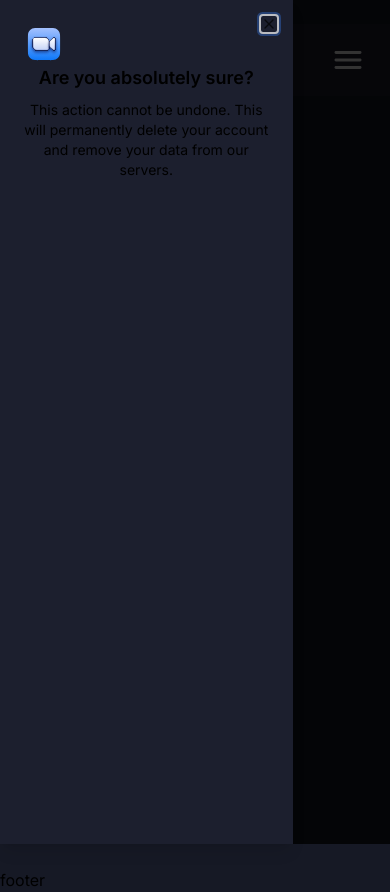
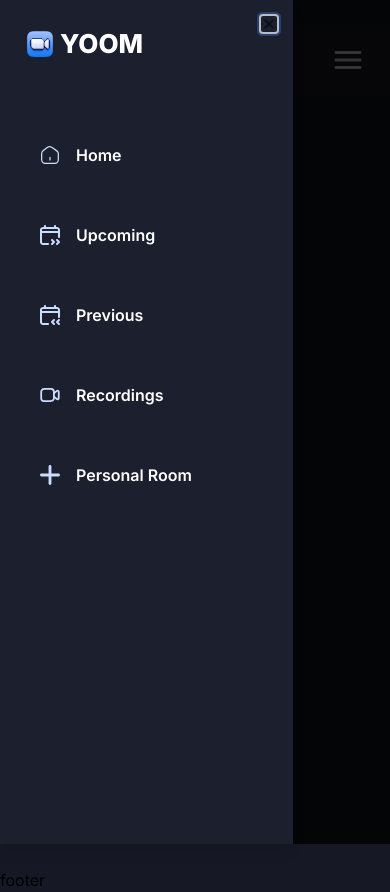
Before and after one commit to AdarshThakur398/Yoom, a Next.js app: page / in a window 390 px wide. Both pictures are taken after a click on the picture 348 px from the left and 60 px from the top of the page. Built offline with nearby package versions, Linux system fonts and the light colour scheme.

Commit message:
added mobnav and navbar

```diff
--- a/components/MobileNav.tsx
+++ b/components/MobileNav.tsx
@@ -1,44 +1,74 @@
-import React from 'react'
-import Image from 'next/image'
-import Link from 'next/link'
-import {
-    Sheet,
-    SheetContent,
-    SheetDescription,
-    SheetHeader,
-    SheetTitle,
-    SheetTrigger,
-  } from "@/components/ui/sheet"
+'use client';
+
+import Image from 'next/image';
+import Link from 'next/link';
+import { usePathname } from 'next/navigation';
+
+import { Sheet, SheetClose, SheetContent, SheetTrigger } from '@/components/ui/sheet';
+import { SidebarLinks } from '@/constants';
+import { cn } from '@/lib/utils';
 
 const MobileNav = () => {
+  const pathname = usePathname();
+
   return (
-    <section className='w-full max-w-[264px]'>
+    <section className="w-full max-w-[264px]">
       <Sheet>
         <SheetTrigger asChild>
-    <Image src="/icons/hamburger.svg" width={36} height={36} alt="hamburger icon" className="cursor-pointer sm:hidden"/>
+          <Image
+            src="/icons/hamburger.svg"
+            width={36}
+            height={36}
+            alt="hamburger icon"
+            className="cursor-pointer sm:hidden"
+          />
         </SheetTrigger>
-  <SheetContent side="left" className="border-none bg-dark-1 ">
+        <SheetContent side="left" className="border-none bg-dark-1">
           <Link href="/" className="flex items-center gap-1">
             <Image
               src="/icons/logo.svg"
               width={32}
               height={32}
-      alt="Yoom logo"
-      className='max-sm:size-10'/>
-      <p className= "text-[26px] font extrabold  text-white max-sm:hidden"> Yoom</p>
+              alt="yoom logo"
+            />
+            <p className="text-[26px] font-extrabold text-white">YOOM</p>
           </Link>
-    <SheetHeader>
-      <SheetTitle>Are you absolutely sure?</SheetTitle>
-      <SheetDescription>
-        This action cannot be undone. This will permanently delete your account
-        and remove your data from our servers.
-      </SheetDescription>
-    </SheetHeader>
+          <div className="flex h-[calc(100vh-72px)] flex-col justify-between overflow-y-auto">
+            <SheetClose asChild>
+              <section className=" flex h-full flex-col gap-6 pt-16 text-white">
+                {SidebarLinks.map((item) => {
+                  const isActive = pathname === item.route ;
+
+                  return (
+                    <SheetClose asChild key={item.route}>
+                      <Link
+                        href={item.route}
+                        key={item.label}
+                        className={cn(
+                          'flex gap-4 items-center p-4 rounded-lg w-full max-w-60',
+                          {
+                            'bg-blue-1': isActive,
+                          }
+                        )}
+                      >
+                        <Image
+                          src={item.imgUrl}
+                          alt={item.label}
+                          width={20}
+                          height={20}
+                        />
+                        <p className="font-semibold">{item.label}</p>
+                      </Link>
+                    </SheetClose>
+                  );
+                })}
+              </section>
+            </SheetClose>
+          </div>
         </SheetContent>
       </Sheet>
+    </section>
+  );
+};
 
-    </section>
-  )
-}
-
-export default MobileNav
+export default MobileNav;
```
Lines whose indentation alone changed are shown as unchanged.
